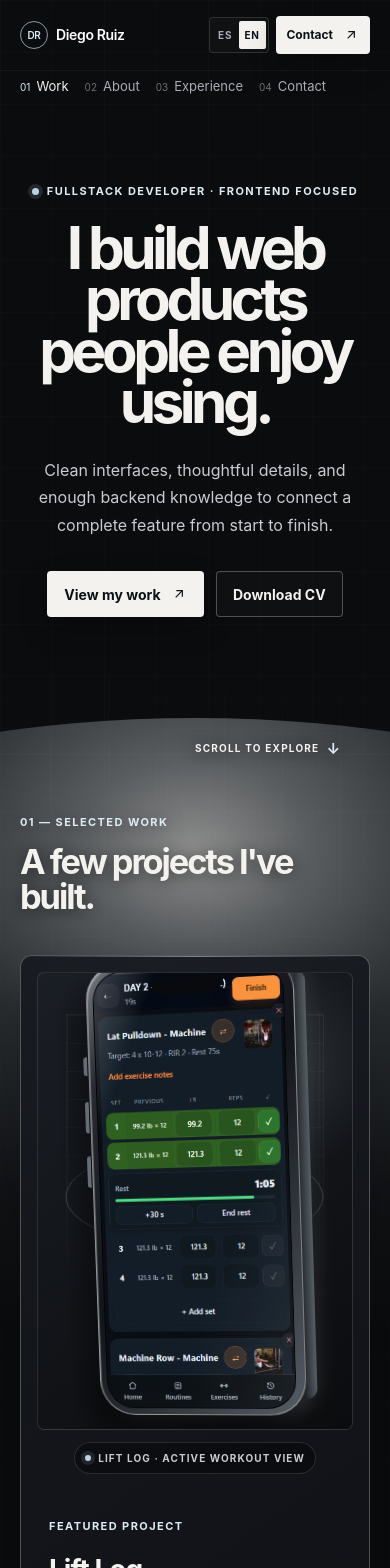
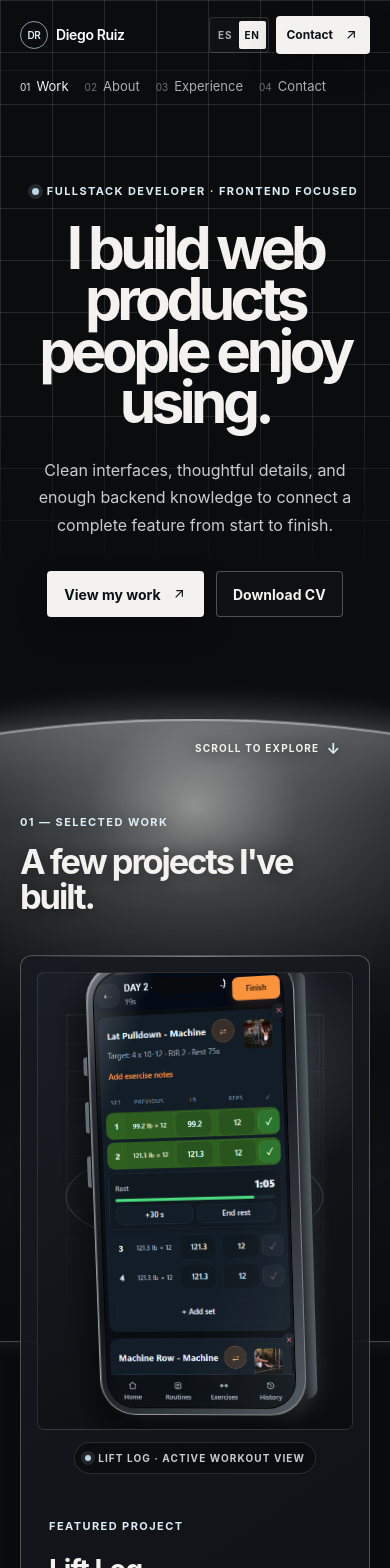
Before and after one commit to DiegoRuiz8/personal-portfolio, a React (Vite) app: page / in a window 390 px wide. Shown: the top 1568 px of the page. Built offline with nearby package versions, Linux system fonts and the light colour scheme.

Commit message:
separate hero grid from horizon

```diff
--- a/src/index.css
+++ b/src/index.css
@@ -23,7 +23,6 @@
   --editorial-surface: #1b1712;
   --editorial-overlay: rgba(19, 14, 9, 0.92);
   --hero-grid-line: rgba(243, 242, 239, 0.12);
-  --section-grid-line: rgba(243, 242, 239, 0.035);
   --property-surface: #172321;
   --property-overlay: rgba(11, 25, 24, 0.88);
   --shadow: 0 28px 72px rgba(0, 0, 0, 0.28);
@@ -37,7 +36,7 @@ button { font: inherit; }
 :focus-visible { outline: 2px solid var(--accent-strong); outline-offset: 4px; }
 
 .site-shell { position: relative; overflow: clip; background: var(--canvas); }
-.site-grid { position: absolute; inset: 0 0 auto; z-index: 0; height: 112rem; opacity: 0.34; pointer-events: none; background-image: linear-gradient(rgba(243, 242, 239, 0.055) 1px, transparent 1px), linear-gradient(90deg, rgba(243, 242, 239, 0.055) 1px, transparent 1px); background-size: 72px 72px; mask-image: linear-gradient(to bottom, #000 0%, rgba(0, 0, 0, 0.75) 52%, transparent 96%); }
+.site-grid { position: absolute; inset: 0 0 auto; z-index: 0; height: 36rem; pointer-events: none; background-image: linear-gradient(var(--hero-grid-line) 1px, transparent 1px), linear-gradient(90deg, var(--hero-grid-line) 1px, transparent 1px); background-size: clamp(58px, 7vw, 96px) clamp(58px, 7vw, 96px); mask-image: linear-gradient(to bottom, #000 0%, #000 68%, transparent 100%); }
 .site-header { position: sticky; top: 0; z-index: 30; border-bottom: 1px solid transparent; transition: background-color 200ms ease, border-color 200ms ease, backdrop-filter 200ms ease; }
 .site-header--scrolled { border-color: var(--line); background: rgba(11, 12, 14, 0.78); backdrop-filter: blur(18px); }
 .logo-mark { display: grid; width: 28px; height: 28px; place-items: center; border: 1px solid rgba(185, 213, 228, 0.72); border-radius: 50%; color: var(--accent-strong); font-size: 10px; letter-spacing: -0.04em; }
@@ -65,10 +64,10 @@ button { font: inherit; }
 .language-switcher__option--active { background: var(--text); color: var(--accent-ink); }
 
 .intro-flow { position: relative; z-index: 1; isolation: isolate; overflow: clip; }
-.intro-flow__horizon { position: absolute; z-index: 0; top: 32rem; left: 50%; width: max(76rem, 116vw); height: 54rem; border-radius: 50% 50% 0 0 / 44% 44% 0 0; background: radial-gradient(ellipse at 50% 21%, rgba(249, 249, 246, 0.9) 0%, rgba(198, 204, 207, 0.7) 13%, rgba(101, 110, 116, 0.58) 31%, rgba(35, 39, 44, 0.44) 53%, transparent 72%); transform: translateX(-50%); opacity: 0.66; }
+.intro-flow__horizon { position: absolute; z-index: 0; top: 32rem; left: 50%; width: max(76rem, 116vw); height: 54rem; overflow: hidden; border: 1px solid rgba(243, 242, 239, 0.15); border-radius: 50% 50% 0 0 / 44% 44% 0 0; background: radial-gradient(ellipse at 50% 14%, rgba(249, 249, 246, 0.55) 0%, rgba(192, 199, 203, 0.34) 12%, rgba(77, 85, 91, 0.3) 31%, rgba(15, 17, 21, 0.94) 57%, var(--canvas) 76%); background-color: var(--canvas); box-shadow: 0 -10px 28px rgba(243, 242, 239, 0.22), inset 0 2px 1px rgba(255, 255, 255, 0.38), inset 0 26px 48px rgba(255, 255, 255, 0.08); transform: translateX(-50%); }
+.intro-flow__horizon::before { position: absolute; inset: 0; border-radius: inherit; background: linear-gradient(to bottom, rgba(255, 255, 255, 0.13), transparent 16%, rgba(0, 0, 0, 0.52) 55%, transparent 78%); content: ""; }
 .intro-flow::after { position: absolute; z-index: 1; inset: 0; pointer-events: none; background: linear-gradient(to bottom, transparent 0%, transparent 43rem, var(--canvas) 82rem, var(--canvas) 100%); }
 .hero-section { position: relative; z-index: 2; min-height: min(48rem, calc(100dvh - 4.5rem)); padding-top: clamp(4rem, 8vw, 7.75rem); padding-bottom: 8.5rem; }
-.hero-section::before { position: absolute; z-index: 0; inset: 0; background-image: linear-gradient(var(--hero-grid-line) 1px, transparent 1px), linear-gradient(90deg, var(--hero-grid-line) 1px, transparent 1px); background-position: center top; background-size: clamp(58px, 7vw, 96px) clamp(58px, 7vw, 96px); mask-image: linear-gradient(to bottom, transparent 0%, #000 12%, #000 72%, transparent 100%); opacity: 0.9; pointer-events: none; }
 .hero-section__content { position: relative; z-index: 1; max-width: 58rem; margin: 0 auto; text-align: center; }
 .hero-title { max-width: 58rem; margin: 1.4rem auto 0; color: var(--text); font-size: clamp(3.5rem, 8vw, 7.5rem); font-weight: 680; letter-spacing: -0.078em; line-height: 0.88; }
 .hero-title span { color: #d9e9f1; }
@@ -78,8 +77,6 @@ button { font: inherit; }
 .hero-scroll-cue span { color: var(--accent-strong); font-size: 15px; line-height: 1; }
 
 .work-section { position: relative; z-index: 2; padding-top: 2rem; }
-.work-section::before { position: absolute; z-index: 0; top: -9rem; right: 0; left: 0; height: 32rem; background-image: linear-gradient(var(--section-grid-line) 1px, transparent 1px), linear-gradient(90deg, var(--section-grid-line) 1px, transparent 1px); background-position: center top; background-size: clamp(58px, 7vw, 96px) clamp(58px, 7vw, 96px); mask-image: linear-gradient(to bottom, transparent, #000 24%, transparent 88%); opacity: 0.82; pointer-events: none; content: ""; }
-.work-section > * { position: relative; z-index: 1; }
 .work-section .section-heading { text-shadow: 0 2px 18px rgba(0, 0, 0, 0.58); }
 .section-heading { position: relative; max-width: 46rem; }
 .section-heading h2, .contact-panel h2 { margin-top: 0.9rem; color: var(--text); font-size: clamp(2.15rem, 4vw, 4rem); font-weight: 650; letter-spacing: -0.06em; line-height: 1.02; }
@@ -197,7 +194,7 @@ button { font: inherit; }
 
 @media (max-width: 640px) {
   .site-grid { background-size: 52px 52px; }
-  .intro-flow__horizon { top: 38rem; width: 78rem; height: 39rem; opacity: 0.6; }
+  .intro-flow__horizon { top: 38rem; width: 78rem; height: 39rem; }
   .intro-flow::after { background: linear-gradient(to bottom, transparent 0%, transparent 43rem, var(--canvas) 67rem, var(--canvas) 100%); }
   .hero-section { min-height: 42rem; padding-top: 4.6rem; padding-bottom: 7rem; }
   .hero-scroll-cue { bottom: 1.6rem; }
```
